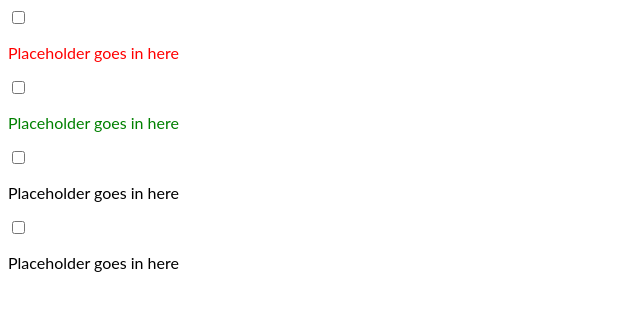
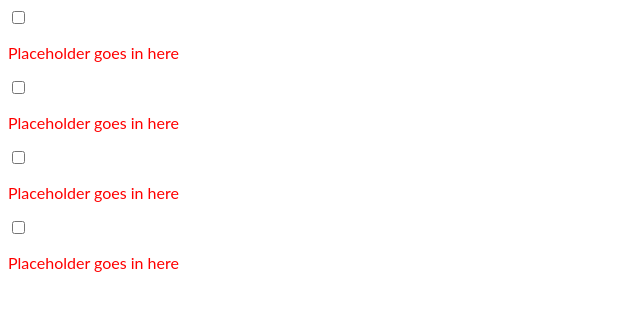
Before and after one commit to lerbal7/react-Project, a React (Create React App) app: page / in a window 1280 px wide. Shown: the top 310 px of the page, without its empty margins (0-640 px from the left). Built offline with nearby package versions, Linux system fonts and the light colour scheme.

Commit message:
Modified the TodoItem component

```diff
--- a/App.js
+++ b/App.js
@@ -3,7 +3,12 @@ import TodoItem from "./TodoItem"
 
 function App() {
   return (
-    <TodoItem />
+    <div>
+      <TodoItem />
+      <TodoItem />
+      <TodoItem />
+      <TodoItem />
+    </div>
   )
 }
 
--- a/TodoItem.js
+++ b/TodoItem.js
@@ -11,15 +11,6 @@ function TodoItem() {
     <div>
       <input type="checkbox" />
       <p style={styles}>Placeholder goes in here</p>
-
-      <input type="checkbox" />
-      <p className="stylePara2">Placeholder goes in here</p>
-
-      <input type="checkbox" />
-      <p>Placeholder goes in here</p>
-
-      <input type="checkbox" />
-      <p>Placeholder goes in here</p>
     </div>
   )
 }
--- a/style.css
+++ b/style.css
@@ -1,7 +1,3 @@
 h1, p {
   font-family: Lato;
 }
-
-.stylePara2 {
-  color: green;
-}
```
